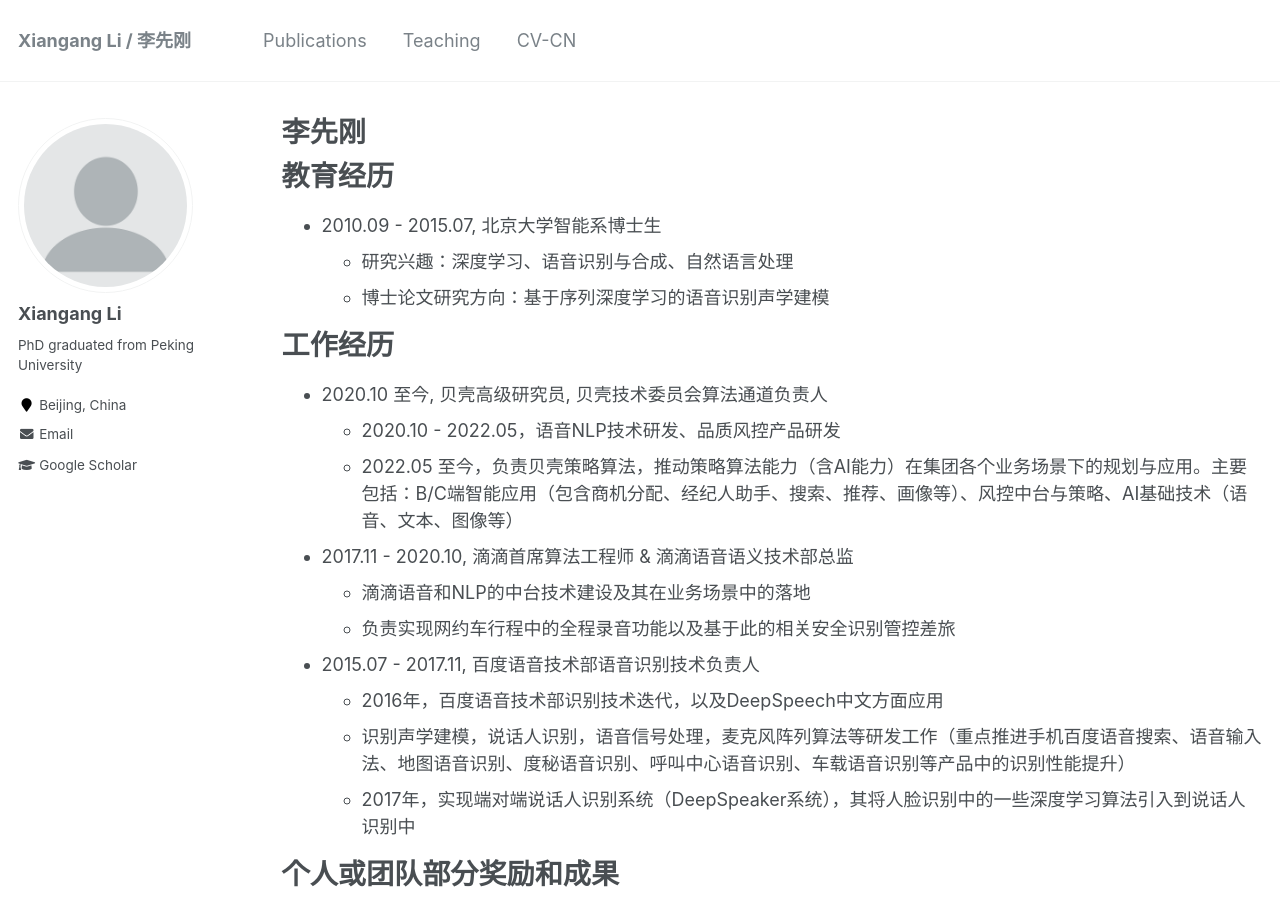
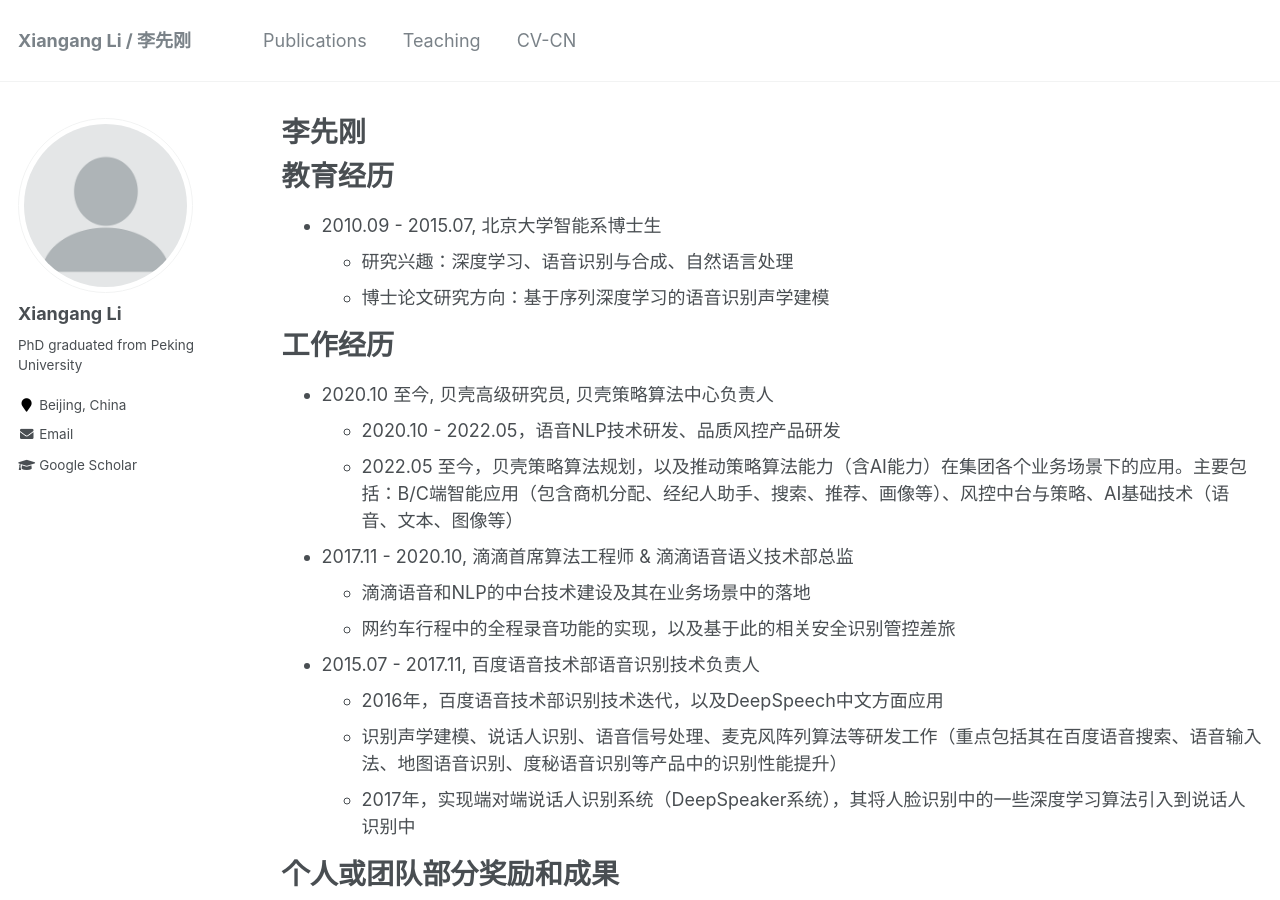
Before and after one commit to xiangangli/xiangangli.github.io, a Jekyll site: the page built from _pages/cv-cn.md, in a window 1280 px wide and 900 px high. Built offline with Jekyll 4.4.1, drawn with Linux system fonts in a browser that asks for light colours.

Commit message:
update cv

```diff
--- a/_pages/cv-cn.md
+++ b/_pages/cv-cn.md
@@ -17,15 +17,15 @@ redirect_from:
 
 工作经历
 ======
-* 2020.10 至今, 贝壳高级研究员, 贝壳技术委员会算法通道负责人
+* 2020.10 至今, 贝壳高级研究员, 贝壳策略算法中心负责人
   * 2020.10 - 2022.05，语音NLP技术研发、品质风控产品研发
-  * 2022.05 至今，负责贝壳策略算法，推动策略算法能力（含AI能力）在集团各个业务场景下的规划与应用。主要包括：B/C端智能应用（包含商机分配、经纪人助手、搜索、推荐、画像等）、风控中台与策略、AI基础技术（语音、文本、图像等）
+  * 2022.05 至今，贝壳策略算法规划，以及推动策略算法能力（含AI能力）在集团各个业务场景下的应用。主要包括：B/C端智能应用（包含商机分配、经纪人助手、搜索、推荐、画像等）、风控中台与策略、AI基础技术（语音、文本、图像等）
 * 2017.11 - 2020.10,    滴滴首席算法工程师 & 滴滴语音语义技术部总监
   * 滴滴语音和NLP的中台技术建设及其在业务场景中的落地
-  * 负责实现网约车行程中的全程录音功能以及基于此的相关安全识别管控差旅
+  * 网约车行程中的全程录音功能的实现，以及基于此的相关安全识别管控差旅
 * 2015.07 - 2017.11,    百度语音技术部语音识别技术负责人
   * 2016年，百度语音技术部识别技术迭代，以及DeepSpeech中文方面应用
-  * 识别声学建模，说话人识别，语音信号处理，麦克风阵列算法等研发工作（重点推进手机百度语音搜索、语音输入法、地图语音识别、度秘语音识别、呼叫中心语音识别、车载语音识别等产品中的识别性能提升）
+  * 识别声学建模、说话人识别、语音信号处理、麦克风阵列算法等研发工作（重点包括其在百度语音搜索、语音输入法、地图语音识别、度秘语音识别等产品中的识别性能提升）
   * 2017年，实现端对端说话人识别系统（DeepSpeaker系统），其将人脸识别中的一些深度学习算法引入到说话人识别中
 
 个人或团队部分奖励和成果
```
